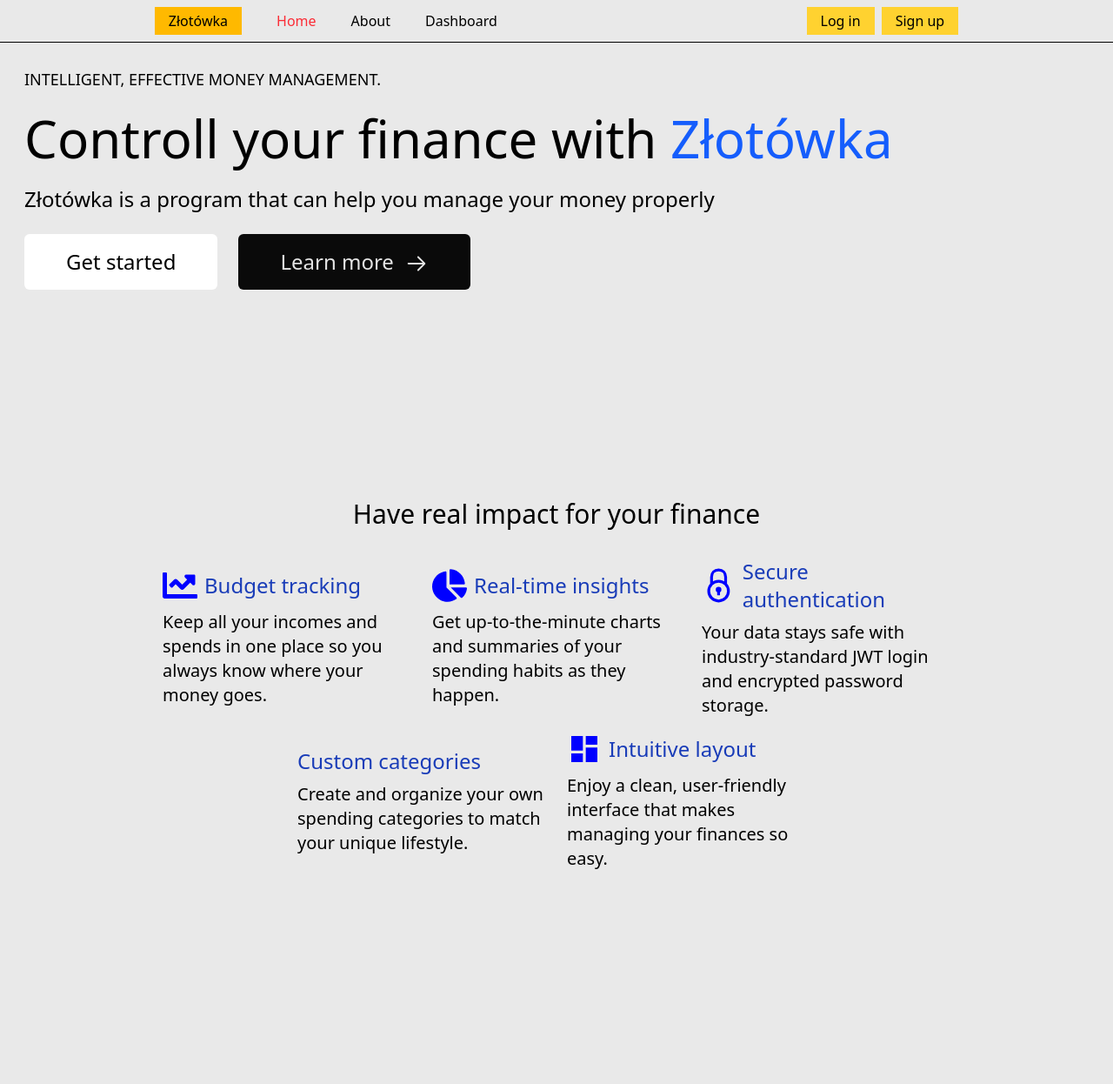
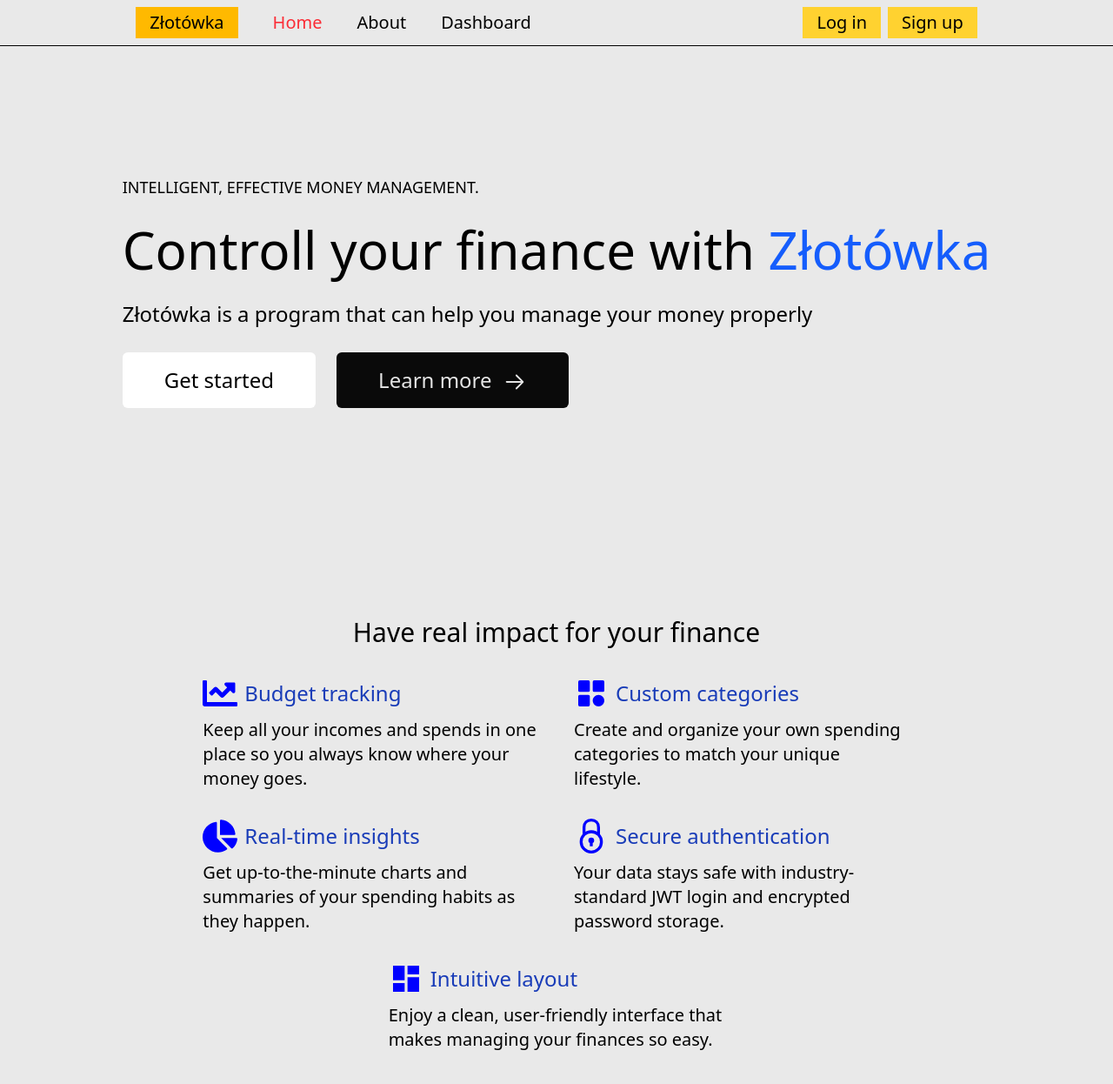
Before and after one commit to mSajewiczz/Zlotowka, a React (Vite) app in the folder frontend/: page / in a window 1280 px wide. Shown: the top 1246 px of the page at 87% size. Before the commit the page ends 1041 px from the top, so only its background shows below. Built offline with nearby package versions, Linux system fonts and the light colour scheme.

Commit message:
Modified layout of app

```diff
--- a/frontend/src/components/AppPresentation/AppPresentation.tsx
+++ b/frontend/src/components/AppPresentation/AppPresentation.tsx
@@ -2,6 +2,7 @@ import { FaChartPie } from "react-icons/fa";
 import { FaChartLine } from "react-icons/fa";
 import { GrSecure } from "react-icons/gr";
 import { MdDashboard } from 'react-icons/md';
+import { BiSolidCategory } from "react-icons/bi";
 
 
 
@@ -10,8 +11,9 @@ export default function AppPresentataion() {
 		<div className="flex flex-col gap-5 p-5 items-center ">
 			<h2 className="text-3xl">Have real impact for your finance</h2>
 
-			<div className="flex gap-2 p-2 items-center flex-wrap justify-center">
-				<div className="flex flex-col gap-2 px-2 py-1 sm:w-1/4">
+			<div className="flex gap-8  md:gap-6 p-2 items-center flex-wrap justify-center">
+
+				<div className="flex flex-col gap-2 px-2 py-1 sm:w-1/2 md:w-1/3 ">
 					<div className="flex items-center gap-2">
 						<FaChartLine size={40} color="blue"/>
 						<h3 className="text-2xl text-blue-800">Budget tracking</h3>
@@ -22,7 +24,18 @@ export default function AppPresentataion() {
 					</p>
 				</div>
 
-				<div className="flex flex-col gap-2 px-2 py-1 sm:w-1/4">
+				<div className="flex flex-col gap-2 px-2 py-1 sm:w-1/2 md:w-1/3 ">
+					<div className="flex items-center gap-2">
+						<BiSolidCategory size={40} color="blue"/>
+						<h3 className="text-2xl  text-blue-800">Custom categories</h3>
+					</div>
+					<p className="text-xl">
+						Create and organize your own spending categories to match your
+						unique lifestyle.
+					</p>
+				</div>
+
+				<div className="flex flex-col gap-2 px-2 py-1 sm:w-1/2 md:w-1/3 ">
 					<div className="flex items-center gap-2">
 						<FaChartPie size={40} color="blue"/>
 						<h3 className="text-2xl text-blue-800">Real-time insights</h3>
@@ -33,7 +46,7 @@ export default function AppPresentataion() {
 					</p>
 				</div>
 
-				<div className="flex flex-col gap-2 px-2 py-1 sm:w-1/4">
+				<div className="flex flex-col gap-2 px-2 py-1 sm:w-1/2 md:w-1/3 ">
 					<div className="flex items-center gap-2">
 						<GrSecure size={40} color="blue"/>
 						<h3 className="text-2xl text-blue-800">Secure authentication</h3>
@@ -44,18 +57,8 @@ export default function AppPresentataion() {
 					</p>
 				</div>
 
-				<div className="flex flex-col gap-2 px-2 py-1 sm:w-1/4">
-					<div className="flex items-center gap-2">
 
-						<h3 className="text-2xl  text-blue-800">Custom categories</h3>
-					</div>
-					<p className="text-xl">
-						Create and organize your own spending categories to match your
-						unique lifestyle.
-					</p>
-				</div>
-
-				<div className="flex flex-col gap-2 px-2 py-1 sm:w-1/4">
+				<div className="flex flex-col gap-2 px-2 py-1 sm:w-1/2 lg:w-1/3 ">
 					<div className="flex items-center gap-2">
 						<MdDashboard size={40} color="blue"/>
 						<h3 className="text-2xl text-blue-800">Intuitive layout</h3>
--- a/frontend/src/components/Header/Header.tsx
+++ b/frontend/src/components/Header/Header.tsx
@@ -3,8 +3,8 @@ import { FaArrowRightLong } from "react-icons/fa6";
 
 export default function Header() {
 	return (
-		<div className="flex flex-col p-5 justify-center items-start mb-50 text-black ">
-			<div className="flex items-start flex-col justify-center gap-8 sm:gap-6">
+		<div className="flex flex-col p-5 justify-center items-center mb-50 mt-30  text-black ">
+			<div className="flex items-start flex-col justify-center gap-8 sm:gap-7">
 				<p className="text-sm sm:text-lg">
 					INTELLIGENT, EFFECTIVE MONEY MANAGEMENT.
 				</p>
--- a/frontend/src/components/NavButtons/NavButtons.tsx
+++ b/frontend/src/components/NavButtons/NavButtons.tsx
@@ -15,9 +15,9 @@ export default function NavButtons() {
 	return (
 		<>
 			{passedAuthorisation ? (
-				<div className="p-2 flex gap-2 items-center">
+				<div className="p-2 flex gap-2 items-center sm:text-xl">
 					<p className="flex gap-1 items-center"><BsPersonFill />You're logged as {userName}</p>
-
+					<Link to="/dashboard/dashboard"><button className="cursor-pointer bg-amber-300 px-4 py-1">Go to dashboard</button></Link>
 					<Link to="/">
 						{" "}
 						<button
@@ -28,7 +28,7 @@ export default function NavButtons() {
 					</Link>
 				</div>
 			) : (
-				<div className="p-2 flex gap-2">
+				<div className="p-2 flex gap-2 sm:text-xl">
 					<Link to="/logIn">
 						<button className="cursor-pointer bg-amber-300 px-4 py-1">
 							Log in
--- a/frontend/src/routes/__root.tsx
+++ b/frontend/src/routes/__root.tsx
@@ -6,9 +6,9 @@ import {ChangeTheme} from "../components/ChangeTheme/ChangeTheme";
 export const Route = createRootRoute({
 	component: () => (
 		<>
-			<div className="flex justify-around items-center">
-				<div className=" p-2 flex gap-10 items-center">
-					<p className="bg-amber-400 px-4 py-1">Złotówka</p>
+			<div className="md:flex hidden md:flex-row  justify-around items-center">
+			<div className=" p-2 flex gap-10 items-center sm:text-xl">
+			<Link to="/"><p className="bg-amber-400 px-4 py-1">Złotówka</p></Link>
 
 					<button className="cursor-pointer relative after:absolute after:bottom-0 after:left-0 after:h-[1px] after:w-full after:origin-bottom-right after:scale-x-0 after:bg-neutral-800 after:transition-transform after:duration-300 after:ease-[cubic-bezier(0.65_0.05_0.36_1)] hover:after:origin-bottom-left hover:after:scale-x-100">
 
@@ -28,7 +28,7 @@ export const Route = createRootRoute({
 			</div>
 
 			<hr />
-			<div className="flex justify-center items-center">
+			<div className="flex flex-col">
 			<Outlet />
 			</div>
 			<TanStackRouterDevtools />
```
